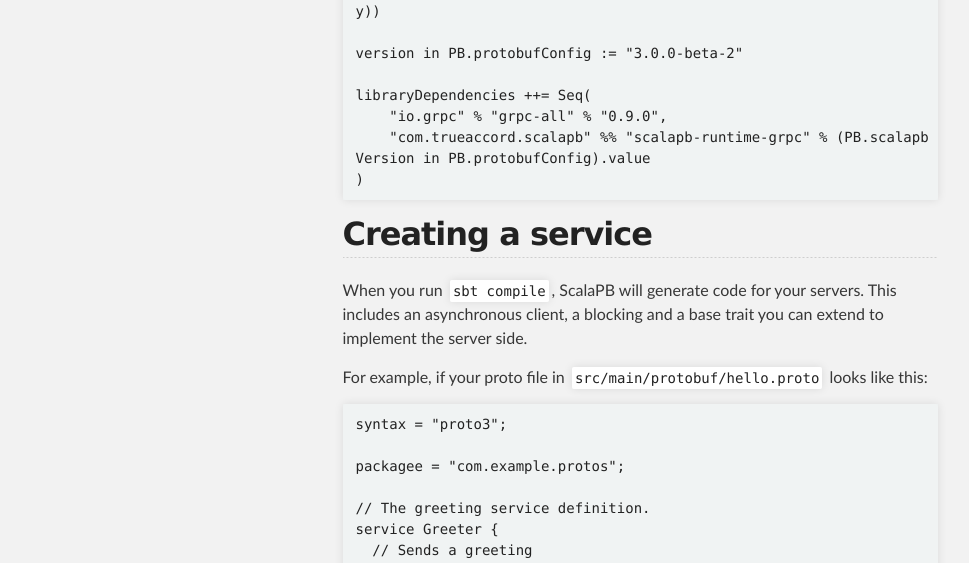
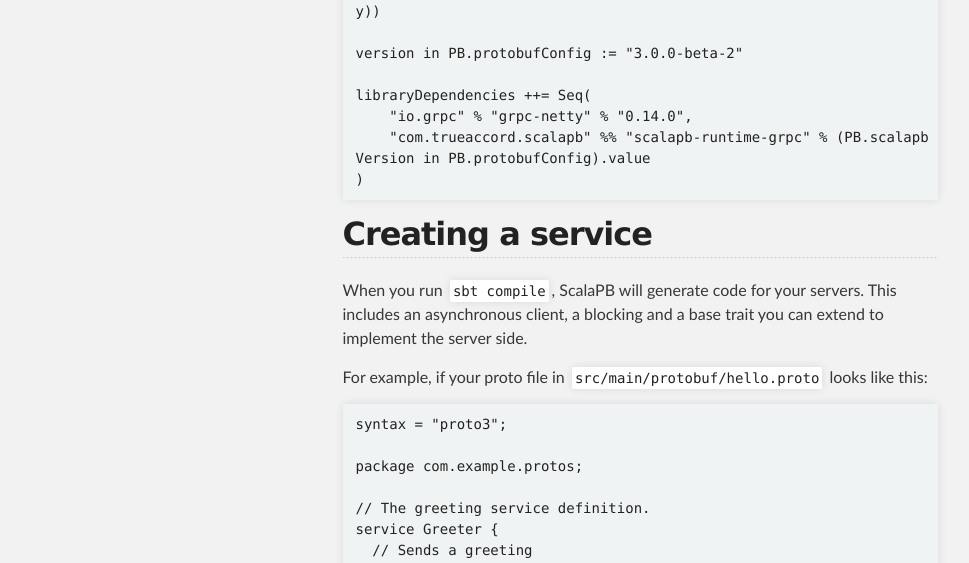
Before and after one commit to scalapb/ScalaPB, a Jekyll site: the page built from grpc.md, in a window 1280 px wide and 1400 px high, scrolled down 351 px. Shown: the part 383-946 px from the top of the window, without its empty margins (0-969 px from the left). Built offline with Jekyll 4.4.1, drawn with Linux system fonts in a browser that asks for light colours; some of the changed text lies outside the part shown.

Commit message:
update documentation for removing grpc-all

```diff
--- a/grpc.md
+++ b/grpc.md
@@ -28,7 +28,7 @@
     version in PB.protobufConfig := "3.0.0-beta-2"
 
     libraryDependencies ++= Seq(
-        "io.grpc" % "grpc-all" % "0.9.0",
+        "io.grpc" % "grpc-netty" % "0.14.0",
         "com.trueaccord.scalapb" %% "scalapb-runtime-grpc" % (PB.scalapbVersion in PB.protobufConfig).value
     )
 
@@ -43,7 +43,7 @@
 
     syntax = "proto3";
 
-    packagee = "com.example.protos";
+    package com.example.protos;
 
     // The greeting service definition.
     service Greeter {
```
